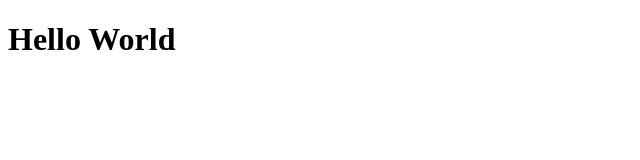
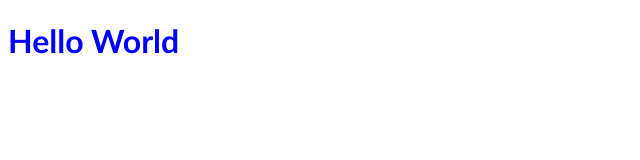
Before and after one commit to ZakiMohammadi/Test, a plain HTML site: page index.html in a window 1280 px wide. Shown: the whole page, without its empty margins (0-640 px from the left). Drawn offline with Linux system fonts and the light colour scheme.

Commit message:
Style.css Added

```diff
--- a/index.html
+++ b/index.html
@@ -4,6 +4,7 @@
     <meta charset="UTF-8">
     <meta http-equiv="X-UA-Compatible" content="IE=edge">
     <meta name="viewport" content="width=, initial-scale=1.0">
+    <link rel="stylesheet" href="style.css">
     <title>Document</title>
 </head>
 <body>
--- /dev/null
+++ b/style.css
@@ -0,0 +1,4 @@
+h1 {
+  color: blue;
+  font-family: 'Gill Sans', 'Gill Sans MT', Calibri, 'Trebuchet MS', sans-serif;
+}
```
